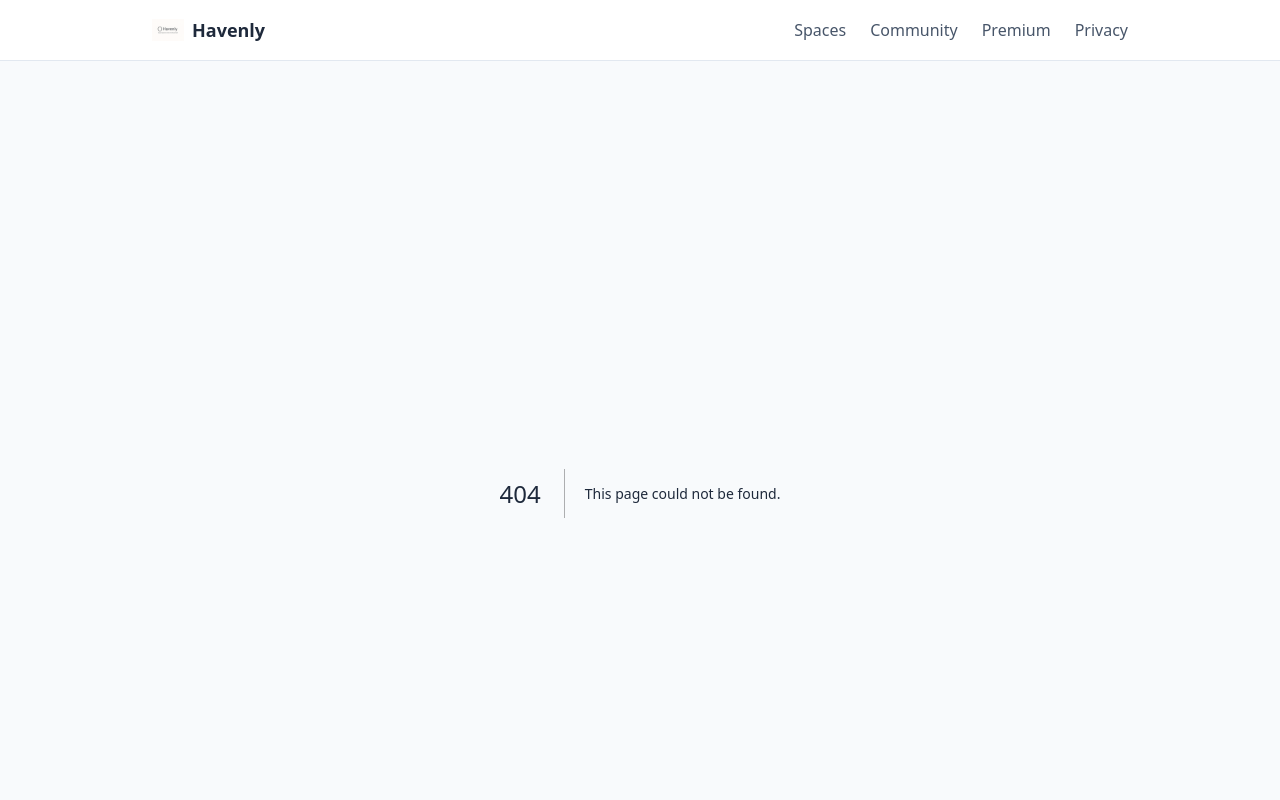
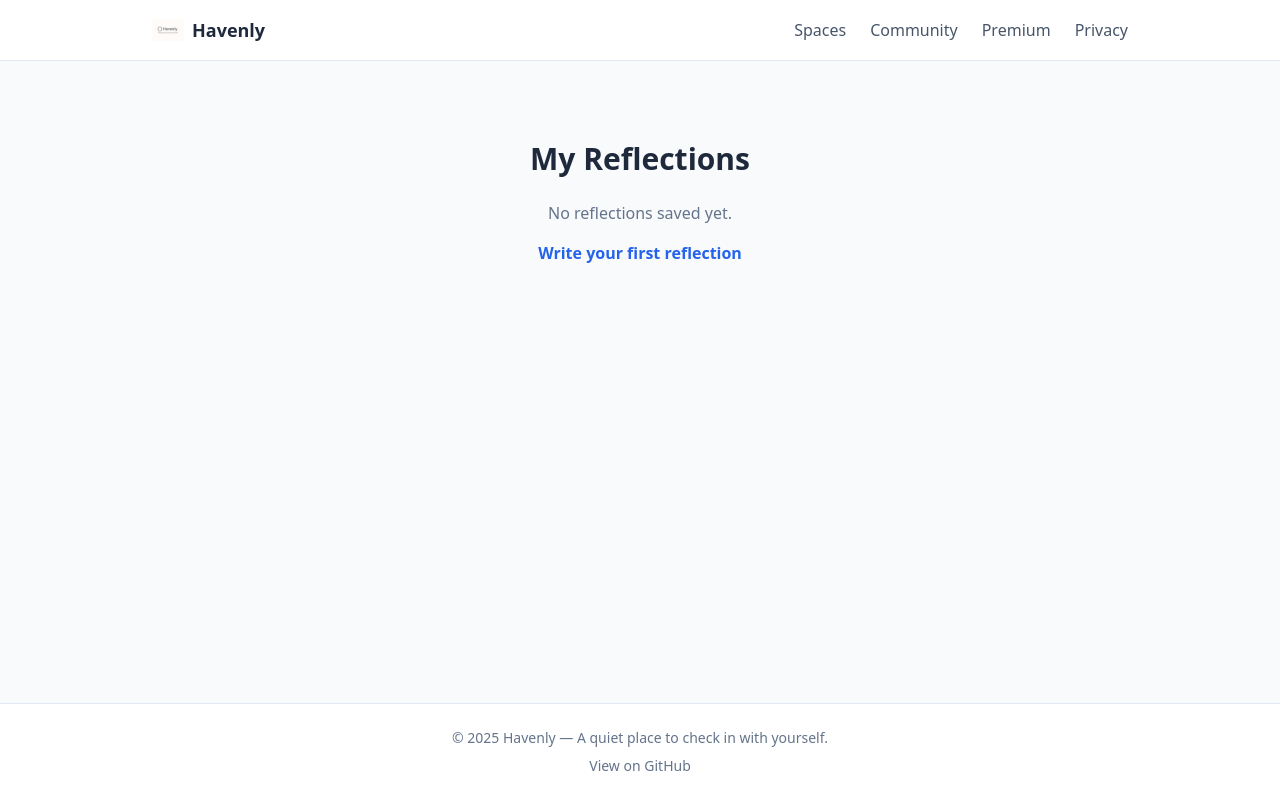
Before and after one commit to Khrboshi/havenly, a Next.js app: page /history in a window 1280 px wide. Before the commit this address had no page. Shown: the top 800 px of the page. Built offline with nearby package versions, Linux system fonts and the light colour scheme.

Commit message:
Create history.js

```diff
--- /dev/null
+++ b/pages/history.js
@@ -0,0 +1,61 @@
+"use client";
+import { useState, useEffect } from "react";
+import Head from "next/head";
+import Link from "next/link";
+
+export default function History() {
+  const [reflections, setReflections] = useState([]);
+
+  useEffect(() => {
+    if (typeof window !== "undefined") {
+      const stored = JSON.parse(localStorage.getItem("reflections") || "[]");
+      setReflections(stored.reverse());
+    }
+  }, []);
+
+  return (
+    <>
+      <Head>
+        <title>My Reflections — Havenly</title>
+        <meta
+          name="description"
+          content="Browse your past reflections saved locally in your private Havenly space."
+        />
+      </Head>
+
+      <main className="container py-12">
+        <h1 className="text-3xl font-semibold mb-6 text-center">
+          My Reflections
+        </h1>
+
+        {reflections.length === 0 ? (
+          <div className="text-center text-slate-500">
+            <p>No reflections saved yet.</p>
+            <p className="mt-4">
+              <Link
+                href="/unpack"
+                className="text-blue-600 hover:underline font-semibold"
+              >
+                Write your first reflection
+              </Link>
+            </p>
+          </div>
+        ) : (
+          <div className="space-y-6">
+            {reflections.map((r, i) => (
+              <div
+                key={i}
+                className="bg-white border border-slate-200 rounded-2xl shadow-sm p-6"
+              >
+                <p className="text-sm text-slate-400 mb-2">
+                  {new Date(r.date).toLocaleString()}
+                </p>
+                <p className="text-slate-700 whitespace-pre-line">{r.text}</p>
+              </div>
+            ))}
+          </div>
+        )}
+      </main>
+    </>
+  );
+}
```
